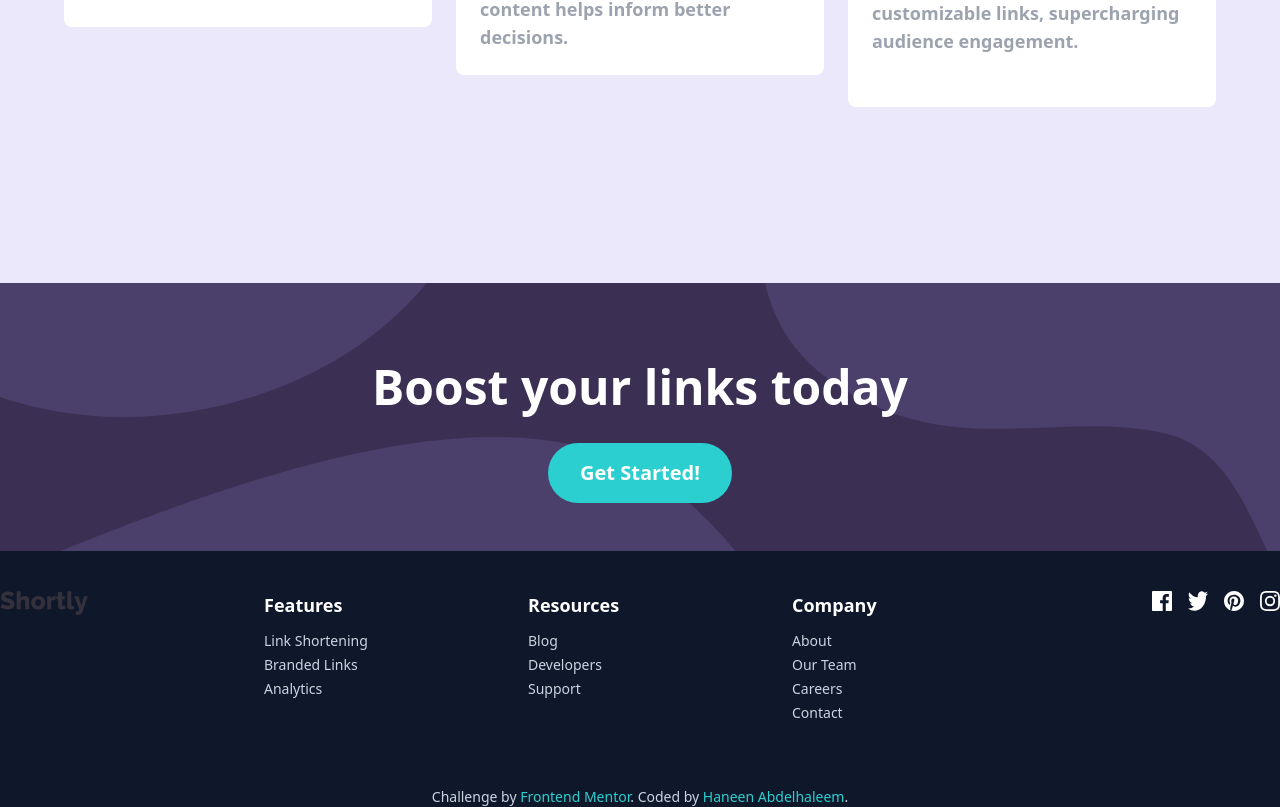
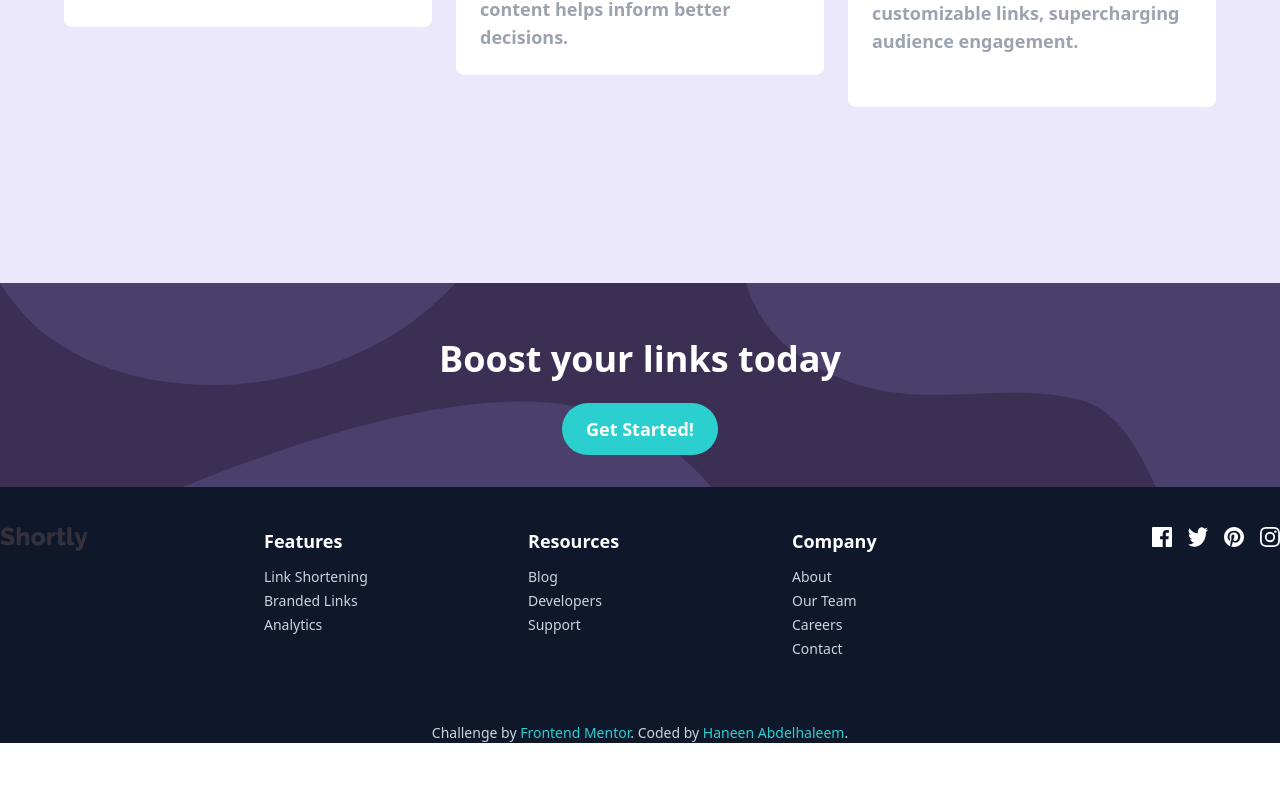
Before and after one commit to haneenabdelhaleem111/URL-Shortening, a React (Create React App) app: page / in a window 1280 px wide. Shown: the part 1573-2380 px from the top of the page. After the commit the page ends 2316 px from the top, so only its background shows below. Built offline with nearby package versions, Linux system fonts and the light colour scheme.

Commit message:
Fix boost

```diff
--- a/src/Sections/BoostSection.js
+++ b/src/Sections/BoostSection.js
@@ -3,16 +3,16 @@ import React from "react";
 function BoostSection() {
   return (
     <section
-      className="mx-auto px-4 sm:px-8 py-12 bg-cover bg-center bg-no-repeat flex flex-col items-center justify-center
+      className="mx-auto px-3 sm:px-6 py-8 bg-cover bg-center bg-no-repeat flex flex-col items-center justify-center
  bg-[#3B3054]"
       style={{ backgroundImage: "url('images/bg-boost-desktop.svg')" }}
     >
-      <h1 className="font-bold text-4xl sm:text-5xl py-8 text-white text-center">
+      <h1 className="font-bold text-3xl sm:text-4xl py-6 text-white text-center">
         Boost your links today
       </h1>
       <button
         type="submit"
-        className="bg-[#2BCFCF] text-white text-lg sm:text-xl font-bold px-8 py-4 rounded-full hover:bg-[#6FE1E1] transition"
+        className="bg-[#2BCFCF] text-white text-base sm:text-lg font-bold px-6 py-3 rounded-full hover:bg-[#6FE1E1] transition"
       >
         Get Started!
       </button>
```
